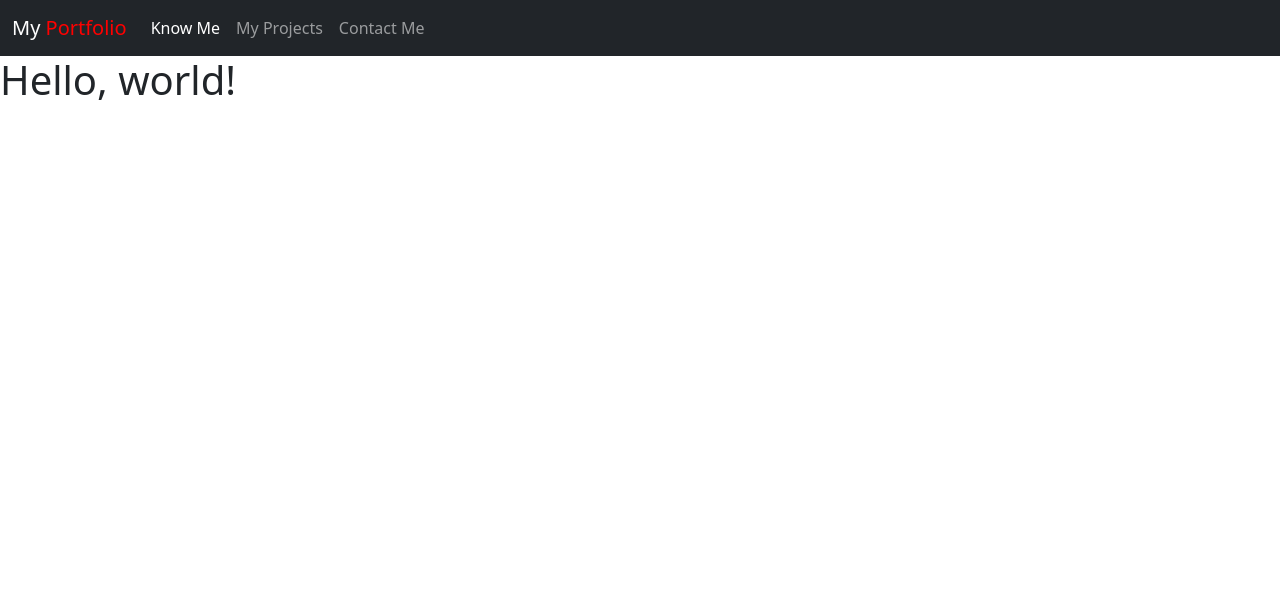
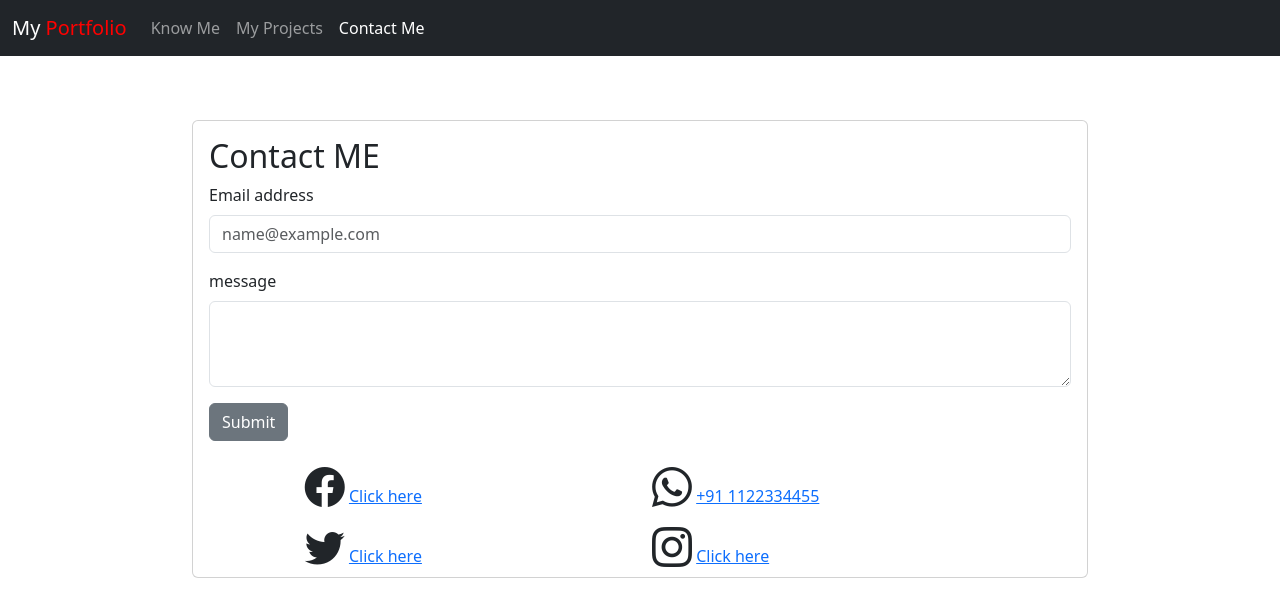
Before and after one commit to poojahr0806/my-portfolio, a plain HTML site: page contact.html in a window 1280 px wide. Drawn offline with nearby package versions, Linux system fonts and the light colour scheme.

Commit message:
modify contact.html

```diff
--- a/contact.html
+++ b/contact.html
@@ -9,6 +9,11 @@
       rel="stylesheet"
       integrity="sha384-T3c6CoIi6uLrA9TneNEoa7RxnatzjcDSCmG1MXxSR1GAsXEV/Dwwykc2MPK8M2HN"
       crossorigin="anonymous"
+    />
+    <!-- Option 1: Include in HTML -->
+    <link
+      rel="stylesheet"
+      href="https://cdn.jsdelivr.net/npm/bootstrap-icons@1.3.0/font/bootstrap-icons.css"
     />
   </head>
   <body>
@@ -31,16 +36,67 @@
           </button>
           <div class="collapse navbar-collapse" id="navbarNavAltMarkup">
             <div class="navbar-nav">
-              <a class="nav-link active" aria-current="page" href="#"
-                >Know Me</a
-              >
+              <a class="nav-link" aria-current="page" href="#">Know Me</a>
               <a class="nav-link" href="projects.html">My Projects</a>
-              <a class="nav-link" href="contact.html">Contact Me</a>
+              <a class="nav-link active" href="contact.html">Contact Me</a>
             </div>
           </div>
         </div>
       </nav>
     </section>
-    <h1>Hello, world!</h1>
+    <section>
+      <div style="width: 70%; margin: 5% auto">
+        <div class="card">
+          <!-- <img src="..." class="card-img-top" alt="..." /> -->
+          <div class="card-body">
+            <h2 class="card-title">Contact ME</h2>
+            <div class="mb-3">
+              <label for="exampleFormControlInput1" class="form-label"
+                >Email address</label
+              >
+              <input
+                type="email"
+                class="form-control"
+                id="exampleFormControlInput1"
+                placeholder="name@example.com"
+              />
+            </div>
+            <div class="mb-3">
+              <label for="exampleFormControlTextarea1" class="form-label"
+                >message</label
+              >
+              <textarea
+                class="form-control"
+                id="exampleFormControlTextarea1"
+                rows="3"
+              ></textarea>
+            </div>
+            <button type="button" class="btn btn-secondary">Submit</button>
+          </div>
+          <div style="width: 75%; margin: 0 auto">
+            <div class="row">
+              <div class="col-sm-6">
+                <i class="bi bi-facebook" style="font-size: 40px"></i>
+                <a href="https://www.facebook.com/">Click here</a>
+              </div>
+              <div class="col-sm-6">
+                <i class="bi bi-whatsapp" style="font-size: 40px"></i>
+                <a href="#">+91 1122334455</a>
+              </div>
+
+              <div class="col-sm-6">
+                <!-- <i class="bi bi-twitter-x"></i> -->
+                <i class="bi bi-twitter" style="font-size: 40px"></i>
+                <a href="https://twitter.com/i/flow/login">Click here</a>
+              </div>
+              <div class="col-sm-6">
+                <i class="bi bi-instagram" style="font-size: 40px"></i>
+                <a href="https://www.instagram.com/">Click here</a>
+              </div>
+            </div>
+          </div>
+        </div>
+      </div>
+    </section>
   </body>
 </html>
```
